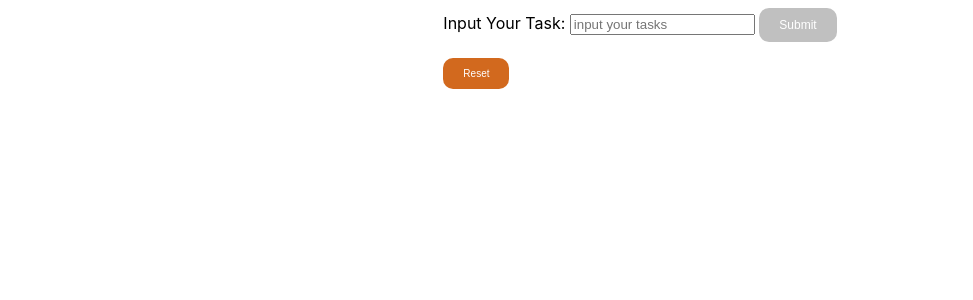
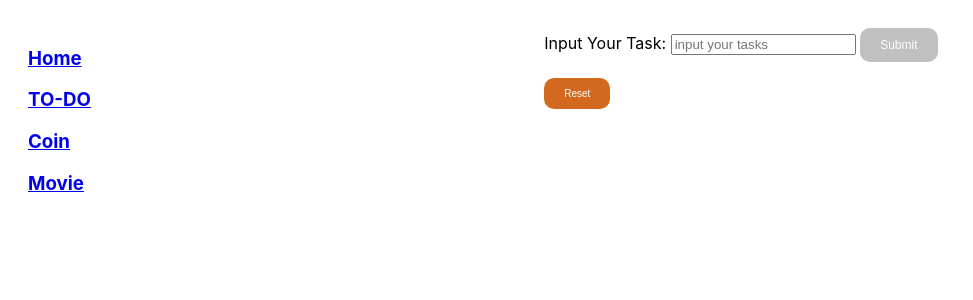
Before and after one commit to baramnamu/react_sample, a React (Create React App) app: page / in a window 1280 px wide. Shown: the top 300 px of the page, without its empty margins (0-973 px from the left). Built offline with nearby package versions, Linux system fonts and the light colour scheme.

Commit message:
add Movie component and complete the work for Left Menu

```diff
--- a/src/App.js
+++ b/src/App.js
@@ -1,14 +1,19 @@
-import { createBrowserRouter, RouterProvider } from 'react-router-dom';
-import Todo from './routes/Todo';
-import Coin from './routes/Coin';
-
-const router = createBrowserRouter([
-  { path: '/', element: <Todo /> },
-  { path: '/coin', element: <Coin /> },
-]);
+import { Outlet } from 'react-router-dom';
+import Menu from './components/Menu';
 
 const App = function () {
-  return <RouterProvider router={router} />;
+  return (
+    <>
+      <div style={{ display: 'flex' }}>
+        <div className="left_menu_container">
+          <Menu />
+        </div>
+        <div className="contents_container">
+          <Outlet />
+        </div>
+      </div>
+    </>
+  );
 };
 
 export default App;
--- a/src/components/Menu.js
+++ b/src/components/Menu.js
@@ -1,5 +1,22 @@
+import { Link } from 'react-router-dom';
+
 const Menu = () => {
-  return null;
+  return (
+    <>
+      <Link to={`/`}>
+        <h3>Home</h3>
+      </Link>
+      <Link to={`/todo`}>
+        <h3>TO-DO</h3>
+      </Link>
+      <Link to={`/coin`}>
+        <h3>Coin</h3>
+      </Link>
+      <Link to={`/movie`}>
+        <h3>Movie</h3>
+      </Link>
+    </>
+  );
 };
 
 export default Menu;
--- a/src/index.css
+++ b/src/index.css
@@ -9,3 +9,18 @@ body {
 code {
   font-family: source-code-pro, Menlo, Monaco, Consolas, 'Courier New', monospace;
 }
+
+.left_menu_container {
+  float: left;
+  width: 200px;
+  height: 100%;
+  padding: 20px 20px;
+}
+
+.contents_container {
+  float: right;
+  width: 100%;
+  height: 100%;
+  padding: 20px 20px;
+  flex-grow: 1;
+}
--- a/src/routes/Coin.js
+++ b/src/routes/Coin.js
@@ -1,4 +1,3 @@
-import { symbol } from 'prop-types';
 import { useEffect, useState } from 'react';
 
 const Coin = () => {
@@ -12,8 +11,8 @@ const Coin = () => {
     setCoins(jsonCoins);
     setLoading(false);
   };
-  const onChangeCoin = (index) => {
-    // console.log(event);
+  const onChangeCoin = function (index) {
+    console.log('onChangeCoin...');
     const c = coins[index];
     if (c) setCoin({ symbol: c.symbol, price: c.quotes.USD.price, amount: dollar / c.quotes.USD.price });
   };
@@ -36,15 +35,18 @@ const Coin = () => {
     getCoins();
   }, []);
   useEffect(() => {
-    onChangeCoin(0);
+    console.log('useEffect() { ...onChangeCoin(0)... }');
+    const c = coins[0];
+    if (c) setCoin({ symbol: c.symbol, price: c.quotes.USD.price, amount: 1 / c.quotes.USD.price });
+    setDollar(1);
   }, [coins]);
 
   return loading ? (
     <h2>Loading...</h2>
   ) : (
     <div>
-      <input value={dollar} type="number" placeholder="Input a number by dollar" onChange={onInputDollar} />$
-      =&gt;&nbsp;
+      <h2>The Coins! {loading ? '' : `(${coins.length})`}</h2>
+      <input value={dollar} type="number" placeholder="Input a number by dollar" onChange={onInputDollar} />$ =&gt;&nbsp;
       <input value={coin.amount} type="number" readOnly />
       <select onChange={(event) => onChangeCoin(event.target.value)}>
         {coins.map((c, i) => (
--- /dev/null
+++ b/src/routes/Movie.js
@@ -0,0 +1,41 @@
+import { useEffect, useState } from 'react';
+
+const Movie = () => {
+  const [loading, setLoading] = useState(true);
+  const [movieData, setMovieData] = useState({});
+
+  const getMovies = async () => {
+    const jsonResponse = await (await fetch('https://yts.mx/api/v2/list_movies.json?minimum_rating=8.8&sort_by=year')).json();
+    // console.log(jsonResponse.data);
+    setMovieData(jsonResponse.data);
+    setLoading(false);
+  };
+
+  useEffect(() => {
+    // const data = fetch('https://yts.mx/api/v2/list_movies.json?minimum_rating=8.8&sort_by=year')
+    //   .then((response) => response.json())
+    //   .then((json) => console.log(json));
+    getMovies();
+  }, []);
+
+  return loading ? (
+    <h2>Loading...</h2>
+  ) : (
+    <div>
+      {movieData.movies.map((m) => (
+        <div key={m.id}>
+          <img src={m.medium_cover_image} alt={'medium_cover_image'} />
+          <h3>{m.title}</h3>
+          <p>{m.summary}</p>
+          <ul>
+            {m.genres.map((g, i) => (
+              <li key={i}>{g}</li>
+            ))}
+          </ul>
+        </div>
+      ))}
+    </div>
+  );
+};
+
+export default Movie;
```
Also changed, not shown: src/index.js (+33 -2 lines).
